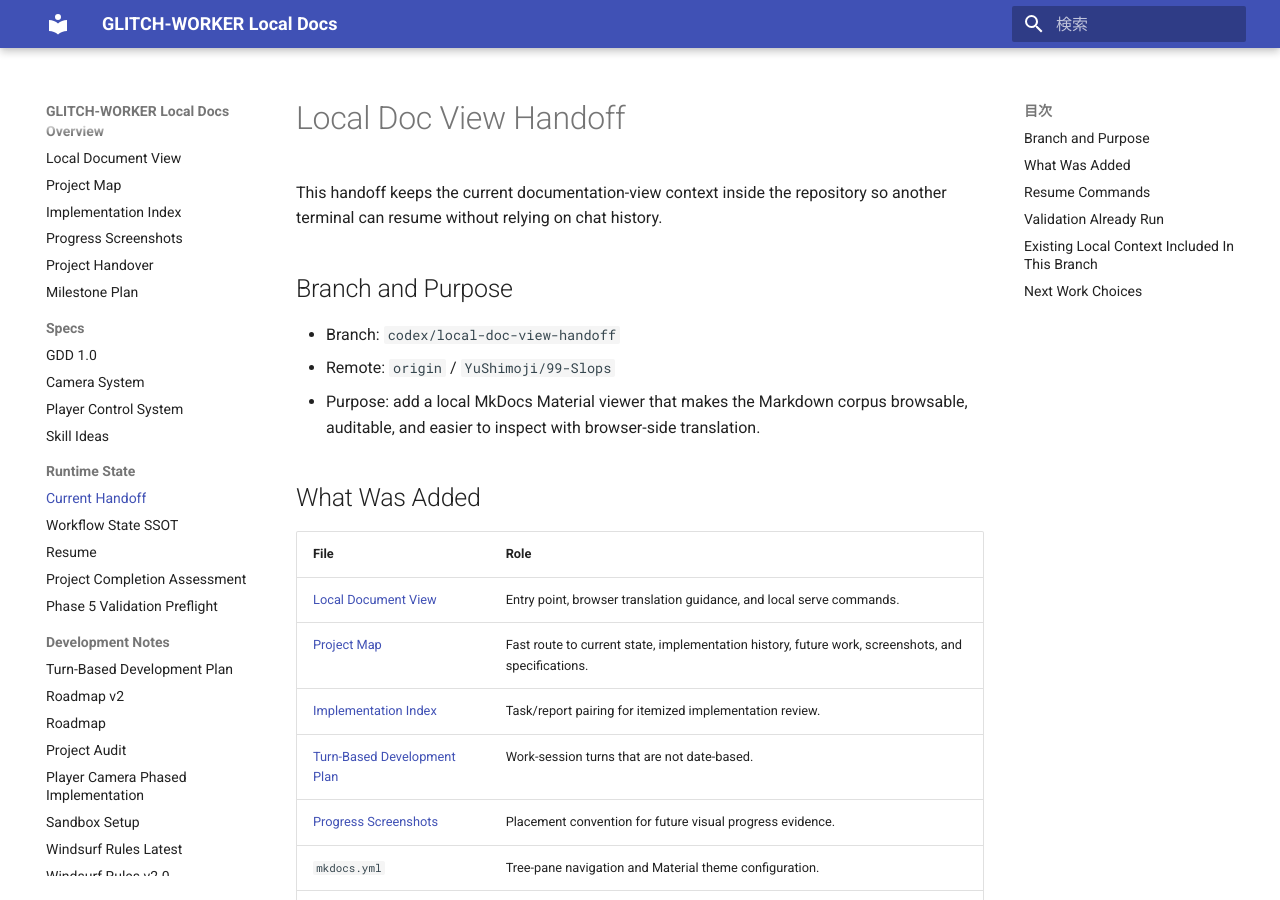
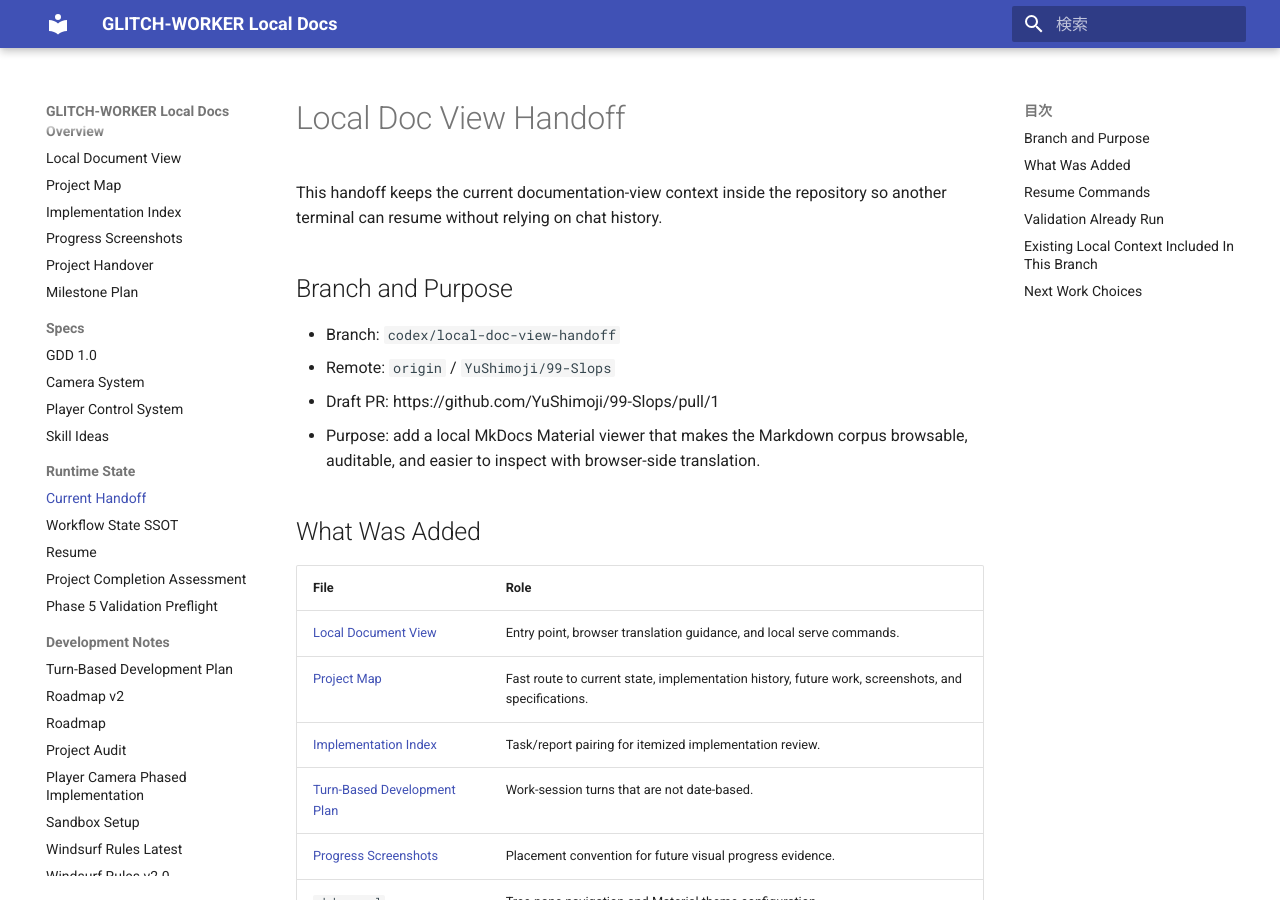
Before and after one commit to YuShimoji/99-Slops, an MkDocs documentation site: the page built from docs/dev/HANDOFF_LOCAL_DOC_VIEW.md, in a window 1280 px wide and 900 px high. Built offline with MkDocs 1.6.1 and Material for MkDocs 9.7.7, drawn with Linux system fonts in a browser that asks for light colours.

Commit message:
docs: record handoff pull request

```diff
--- a/docs/dev/HANDOFF_LOCAL_DOC_VIEW.md
+++ b/docs/dev/HANDOFF_LOCAL_DOC_VIEW.md
@@ -6,6 +6,7 @@ This handoff keeps the current documentation-view context inside the repository
 
 - Branch: `codex/local-doc-view-handoff`
 - Remote: `origin` / `YuShimoji/99-Slops`
+- Draft PR: https://github.com/YuShimoji/99-Slops/pull/1
 - Purpose: add a local MkDocs Material viewer that makes the Markdown corpus browsable, auditable, and easier to inspect with browser-side translation.
 
 ## What Was Added
```
